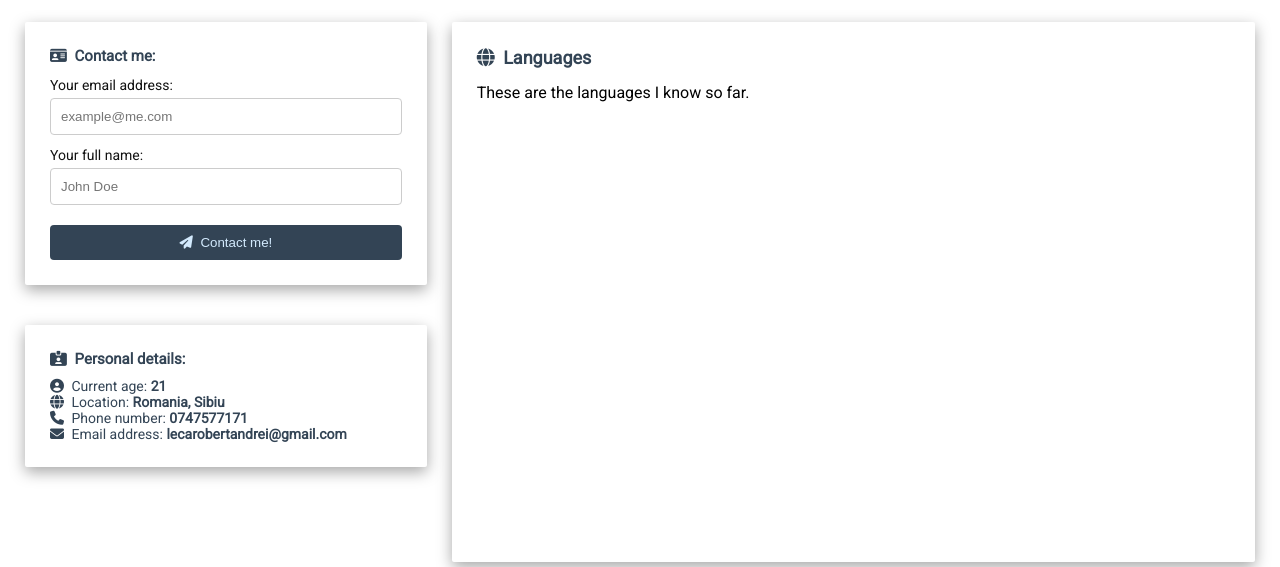
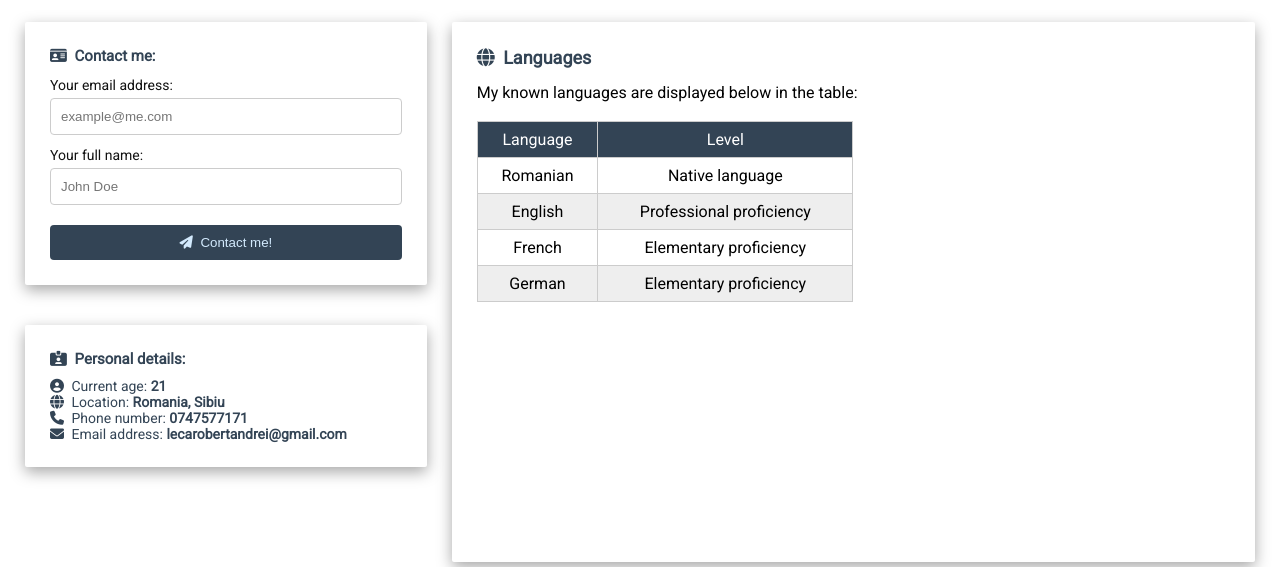
Before and after one commit to RobertLek/robertlek.github.io, a plain HTML site: page index.html in a window 1280 px wide. Both pictures are taken after a click on the button "Languages". Shown: the part 174-741 px from the top of the page. Drawn offline with Linux system fonts and the light colour scheme.

Commit message:
Added content to the Languages Tab for both languages.

```diff
--- a/css/style.css
+++ b/css/style.css
@@ -238,6 +238,26 @@ body {
     margin-bottom: 5px;
 }
 
+#tab-languages table {
+    width: 50%;
+    border-collapse: collapse;
+}
+
+#tab-languages thead {
+    background-color: #334455;
+    color: #FFFFFF;
+}
+
+#tab-languages td {
+    border: 1px solid #CCCCCC;
+    padding: 8px;
+    text-align: center;
+}
+
+#tab-languages tbody tr:nth-child(even) {
+    background-color: #EEEEEE;
+}
+
 /* Footer styling */
 
 #footer {
--- a/index.html
+++ b/index.html
@@ -123,13 +123,7 @@
                     </h2>
                     Below you can find my personal projects.
                 </div>
-                <div class="display-content" id="tab-languages">
-                    <h2>
-                        <i class="fa-solid fa-globe margin-right-md"></i>
-                        <span>Languages</span>
-                    </h2>
-                    These are the languages I know so far.
-                </div>
+                <div class="display-content" id="tab-languages"></div>
             </div>
         </section>
 
--- a/js/translate.js
+++ b/js/translate.js
@@ -40,6 +40,42 @@ function translateToEnglish() {
             Outside of the programming world, I like to play video games, watch a good movie, go outside in the nature,
             spend some precious time with my family or practice a healthy activity such as a gym workout.
         </p>
+        `;
+
+    document.getElementById("tab-languages").innerHTML =
+        `
+        <h2>
+            <i class="fa-solid fa-globe margin-right-md"></i>
+            <span>Languages</span>
+        </h2>
+        <p>My known languages are displayed below in the table:</p>
+        <br />
+        <table>
+            <thead>
+                <tr>
+                    <td>Language</td>
+                    <td>Level</td>
+                </tr>
+            </thead>
+            <tbody>
+                <tr>
+                    <td>Romanian</td>
+                    <td>Native language</td>
+                </tr>
+                <tr>
+                    <td>English</td>
+                    <td>Professional proficiency</td>
+                </tr>
+                <tr>
+                    <td>French</td>
+                    <td>Elementary proficiency</td>
+                </tr>
+                <tr>
+                    <td>German</td>
+                    <td>Elementary proficiency</td>
+                </tr>
+            </tbody>
+        </table>
         `;
 }
 
@@ -88,6 +124,42 @@ function translateToRomanian() {
             sală.
         </p>
         `;
+
+        document.getElementById("tab-languages").innerHTML =
+        `
+        <h2>
+            <i class="fa-solid fa-globe margin-right-md"></i>
+            <span>Limbi:</span>
+        </h2>
+        <p>Limbile cunoscute de mine sunt afișate în tabelul de mai jos:</p>
+        <br />
+        <table>
+            <thead>
+                <tr>
+                    <td>Limbă</td>
+                    <td>Nivel</td>
+                </tr>
+            </thead>
+            <tbody>
+                <tr>
+                    <td>Română</td>
+                    <td>Limbă nativă</td>
+                </tr>
+                <tr>
+                    <td>Engleză</td>
+                    <td>Competență profesională</td>
+                </tr>
+                <tr>
+                    <td>Franceză</td>
+                    <td>Competență elementară</td>
+                </tr>
+                <tr>
+                    <td>Germană</td>
+                    <td>Competență elementară</td>
+                </tr>
+            </tbody>
+        </table>
+        `;
 }
 
 translateToEnglish();
```
